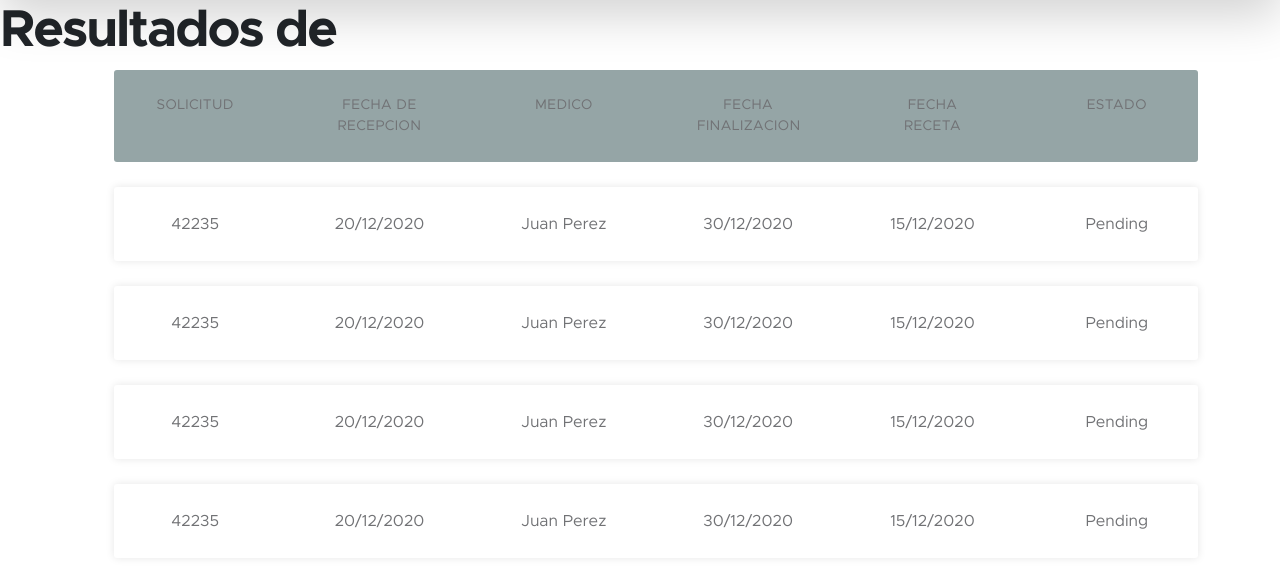
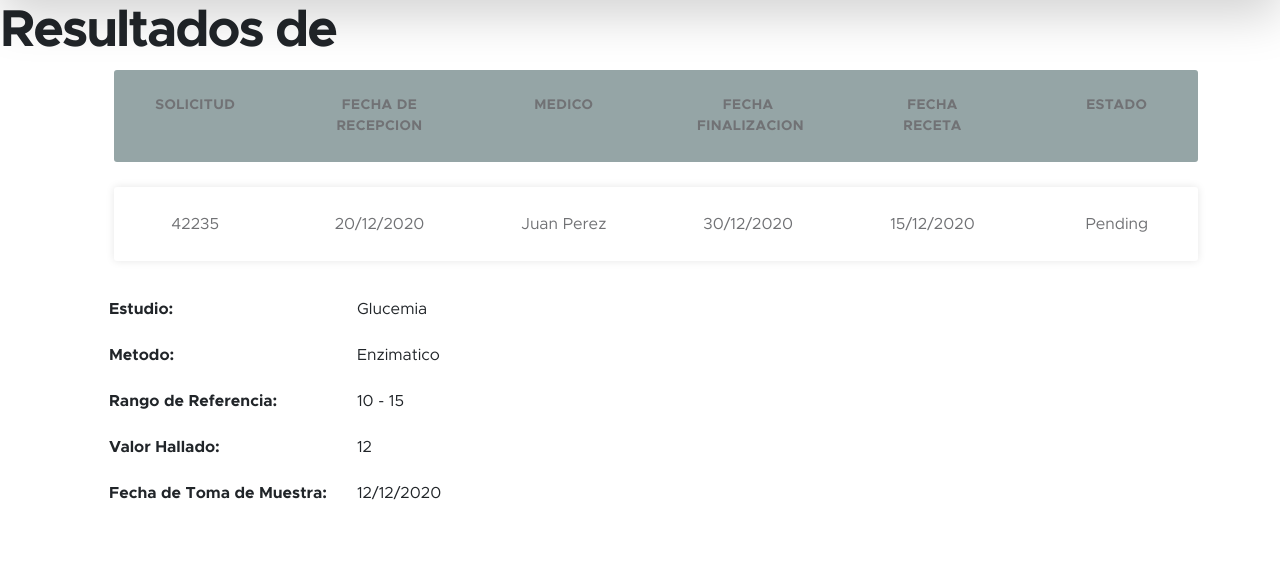
Before and after one commit to MateMar04/Biomedica, a Django app: page /resultado/ in a window 1280 px wide. Shown: the part 136-704 px from the top of the page. Run offline with Django 4.2, Linux system fonts and the light colour scheme; some libraries are stand-ins or nearby versions.

Commit message:
Estudio Table

```diff
--- a/conf/confApp/static/css/resultado.css
+++ b/conf/confApp/static/css/resultado.css
@@ -54,3 +54,11 @@ body {
     text-align: center;
   }
 }
+
+.cell {
+  padding: 15px;
+}
+
+.cell-title {
+  font-weight: bold;
+}
--- a/conf/templates/resultado.html
+++ b/conf/templates/resultado.html
@@ -15,36 +15,12 @@
 <div class="container">
     <ul class="responsive-table">
         <li class="table-header">
-      <div class="col col-1">Solicitud</div>
-      <div class="col col-1">Fecha de Recepcion</div>
-      <div class="col col-1">Medico</div>
-      <div class="col col-1">Fecha Finalizacion</div>
-      <div class="col col-1">Fecha Receta</div>
-      <div class="col col-1">Estado</div>
-    </li>
-    <li class="table-row">
-      <div class="col col-1" data-label="Job Id">42235</div>
-      <div class="col col-1" data-label="Customer Name">20/12/2020</div>
-      <div class="col col-1" data-label="Amount">Juan Perez</div>
-      <div class="col col-1" data-label="Payment Status">30/12/2020</div>
-      <div class="col col-1" data-label="Payment Status">15/12/2020</div>
-      <div class="col col-1" data-label="Payment Status">Pending</div>
-    </li>
-    <li class="table-row">
-      <div class="col col-1" data-label="Job Id">42235</div>
-      <div class="col col-1" data-label="Customer Name">20/12/2020</div>
-      <div class="col col-1" data-label="Amount">Juan Perez</div>
-      <div class="col col-1" data-label="Payment Status">30/12/2020</div>
-      <div class="col col-1" data-label="Payment Status">15/12/2020</div>
-      <div class="col col-1" data-label="Payment Status">Pending</div>
-    </li>
-    <li class="table-row">
-      <div class="col col-1" data-label="Job Id">42235</div>
-      <div class="col col-1" data-label="Customer Name">20/12/2020</div>
-      <div class="col col-1" data-label="Amount">Juan Perez</div>
-      <div class="col col-1" data-label="Payment Status">30/12/2020</div>
-      <div class="col col-1" data-label="Payment Status">15/12/2020</div>
-      <div class="col col-1" data-label="Payment Status">Pending</div>
+            <div class="col col-1 cell-title">Solicitud</div>
+            <div class="col col-1 cell-title">Fecha de Recepcion</div>
+            <div class="col col-1 cell-title">Medico</div>
+            <div class="col col-1 cell-title">Fecha Finalizacion</div>
+            <div class="col col-1 cell-title">Fecha Receta</div>
+            <div class="col col-1 cell-title">Estado</div>
         </li>
         <li class="table-row">
             <div class="col col-1" data-label="Job Id">42235</div>
@@ -55,6 +31,30 @@
             <div class="col col-1" data-label="Payment Status">Pending</div>
         </li>
     </ul>
+    <div class="container">
+        <table>
+            <tr>
+                <td class="cell cell-title">Estudio:</td>
+                <td class="cell">Glucemia</td>
+            </tr>
+            <tr>
+                <td class="cell cell-title">Metodo:</td>
+                <td class="cell">Enzimatico</td>
+            </tr>
+            <tr>
+                <td class="cell cell-title">Rango de Referencia:</td>
+                <td class="cell">10 - 15</td>
+            </tr>
+            <tr>
+                <td class="cell cell-title">Valor Hallado:</td>
+                <td class="cell">12</td>
+            </tr>
+            <tr>
+                <td class="cell cell-title">Fecha de Toma de Muestra:</td>
+                <td class="cell">12/12/2020</td>
+            </tr>
+        </table>
+    </div>
 </div>
 </body>
 </html>
```
Lines whose indentation alone changed are shown as unchanged.
